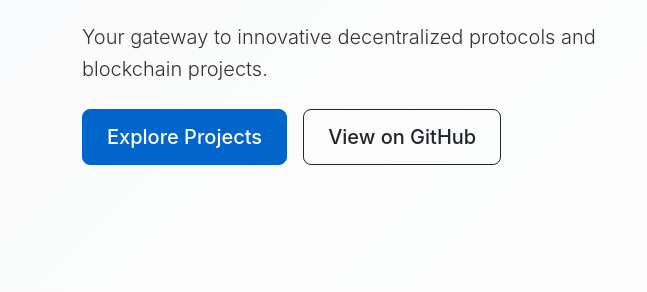
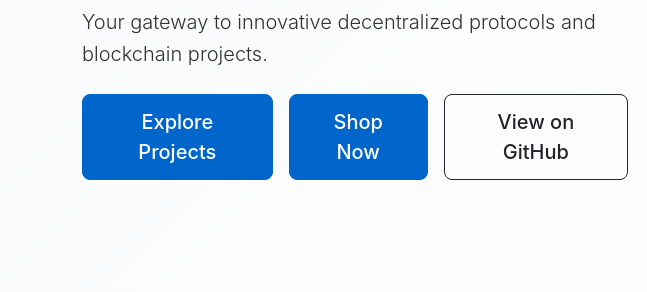
Before and after one commit to scripters-shop/scripters-shop.github.io, a plain HTML site: page index.html in a window 1280 px wide. Shown: the part 462-754 px from the top of the page, 0-647 px from the left. Drawn offline with nearby package versions, Linux system fonts and the light colour scheme.

Commit message:
Update index.html
Signed-off-by: Likhon Sheikh <likhon09878@gmail.com>

```diff
--- a/index.html
+++ b/index.html
@@ -74,6 +74,9 @@
                     <div class="d-flex gap-3">
                         <a href="#projects" class="btn btn-primary btn-lg">
                             Explore Projects
+                        </a>
+                            <a href="https://scripters.shop/" class="btn btn-primary btn-lg">
+                            Shop Now
                         </a>
                         <a href="https://github.com/scripters-shop" class="btn btn-outline-dark btn-lg">
                             View on GitHub
```
